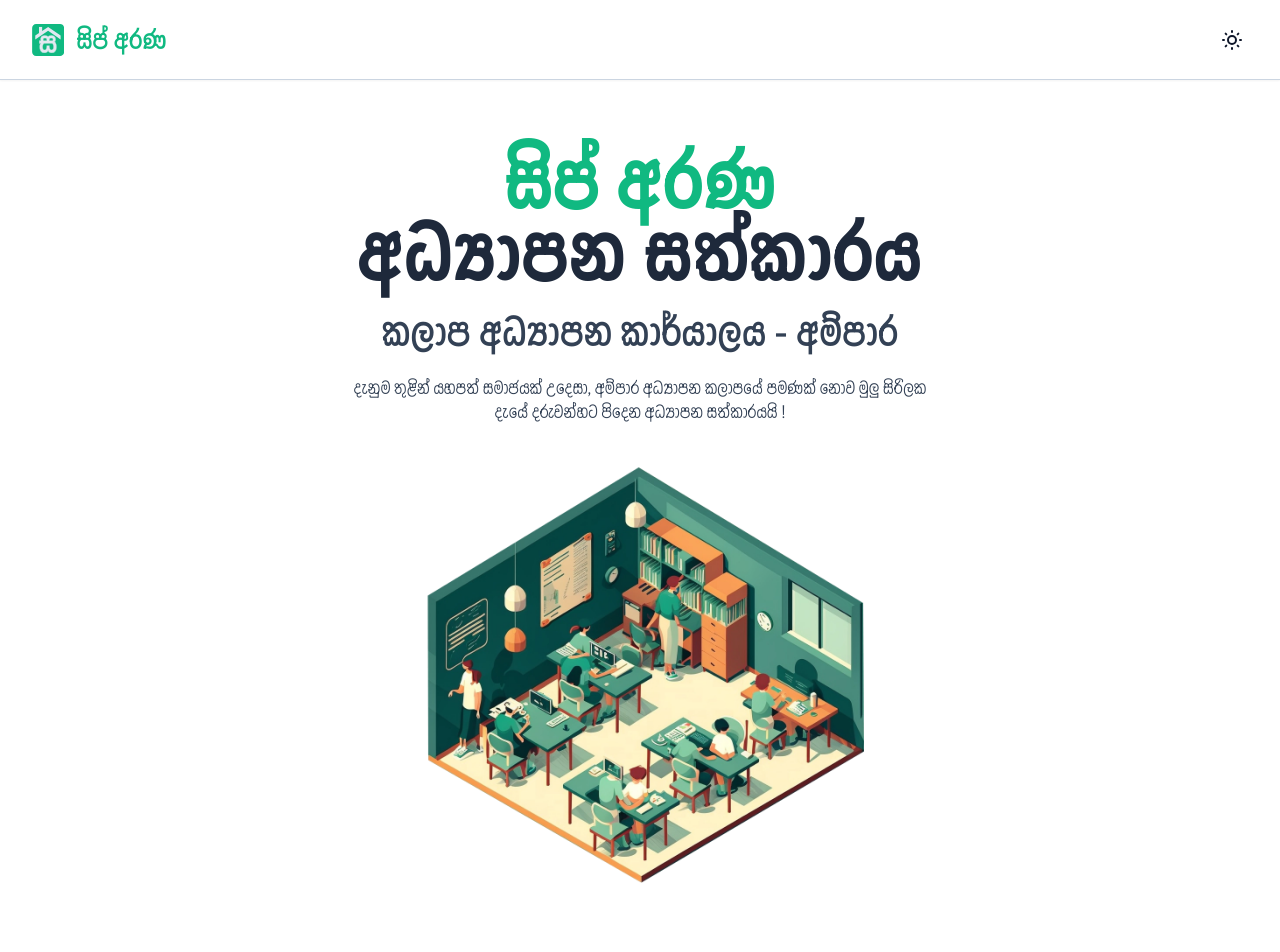
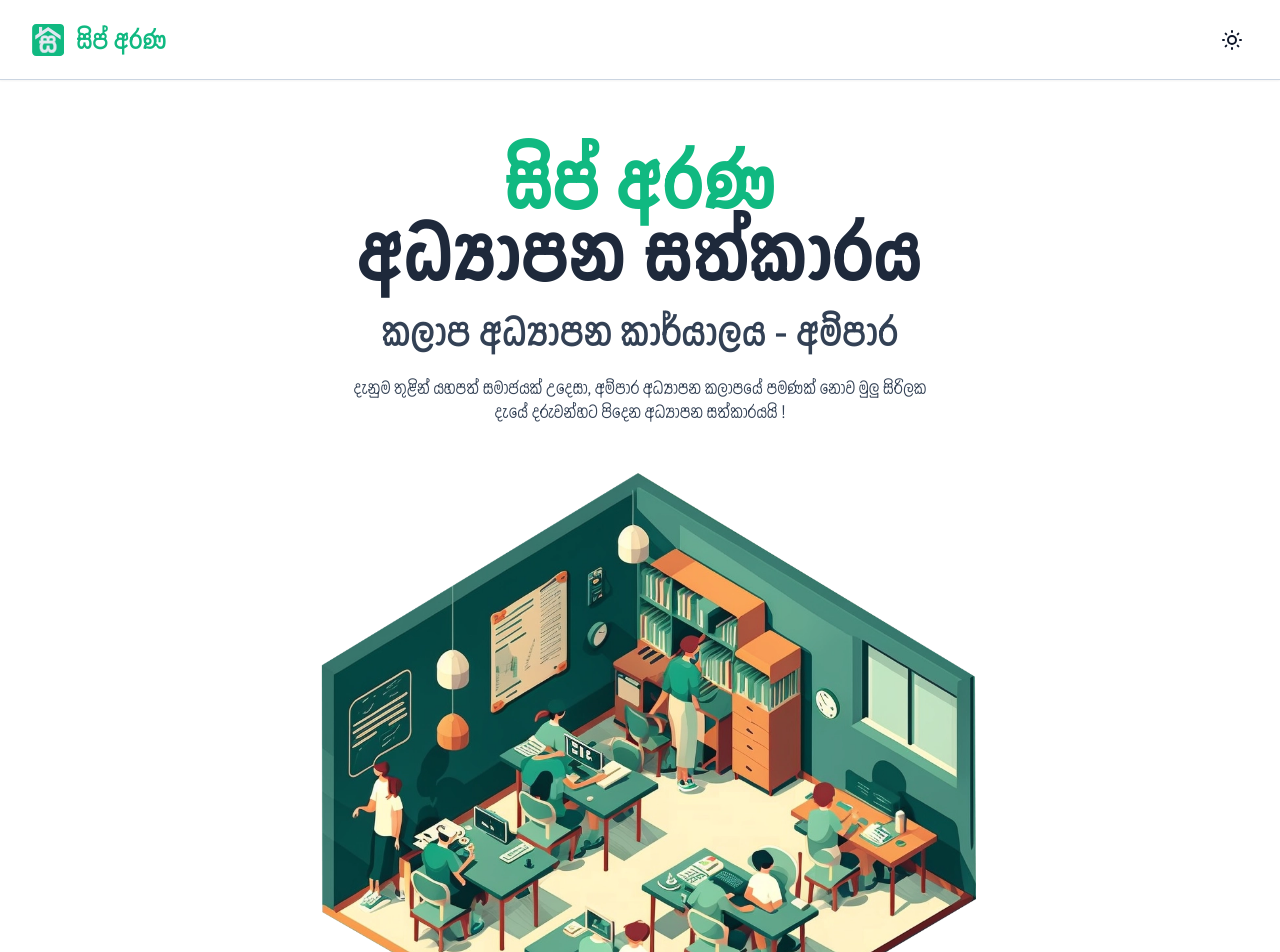
Before and after one commit to pruthivithejan/siparana, a Next.js app: page / in a window 1280 px wide. Shown: the top 952 px of the page. Built offline with nearby package versions, Linux system fonts and the light colour scheme.

Commit message:
fix: padding and sizing

```diff
--- a/components/Hero.tsx
+++ b/components/Hero.tsx
@@ -4,7 +4,7 @@ import { getStaticImage } from "@/lib/images";
 
 const Hero = () => {
   return (
-    <div className="relative flex items-center justify-center overflow-hidden py-28 md:py-36">
+  <div className="relative flex items-center justify-center overflow-hidden py-28 md:py-36 pb-40 sm:pb-48 mb-10">
       <div className="container max-w-4xl w-full mx-auto flex flex-col items-center text-center gap-6 px-4">
         <h1 className="text-5xl md:text-6xl lg:text-7xl font-bold three-d text-emerald-500 dark:text-emerald-500 leading-tight">
           සිප් අරණ <br />
@@ -16,7 +16,7 @@ const Hero = () => {
         <p className="max-w-prose text-slate-700 dark:text-slate-300 mb-2">
           දැනුම තුළින් යහපත් සමාජයක් උදෙසා, අම්පාර අධ්‍යාපන කලාපයේ පමණක් නොව මුලු සිරිලක දැයේ දරුවන්හට පිදෙන අධ්‍යාපන සත්කාරයයි !
         </p>
-        <div className="relative w-full max-w-xs sm:max-w-sm md:max-w-md aspect-square">
+  <div className="relative w-full max-w-xs sm:max-w-sm md:max-w-lg lg:max-w-xl xl:max-w-2xl aspect-square">
           <Image
             priority
             className="img-shadow"
```
